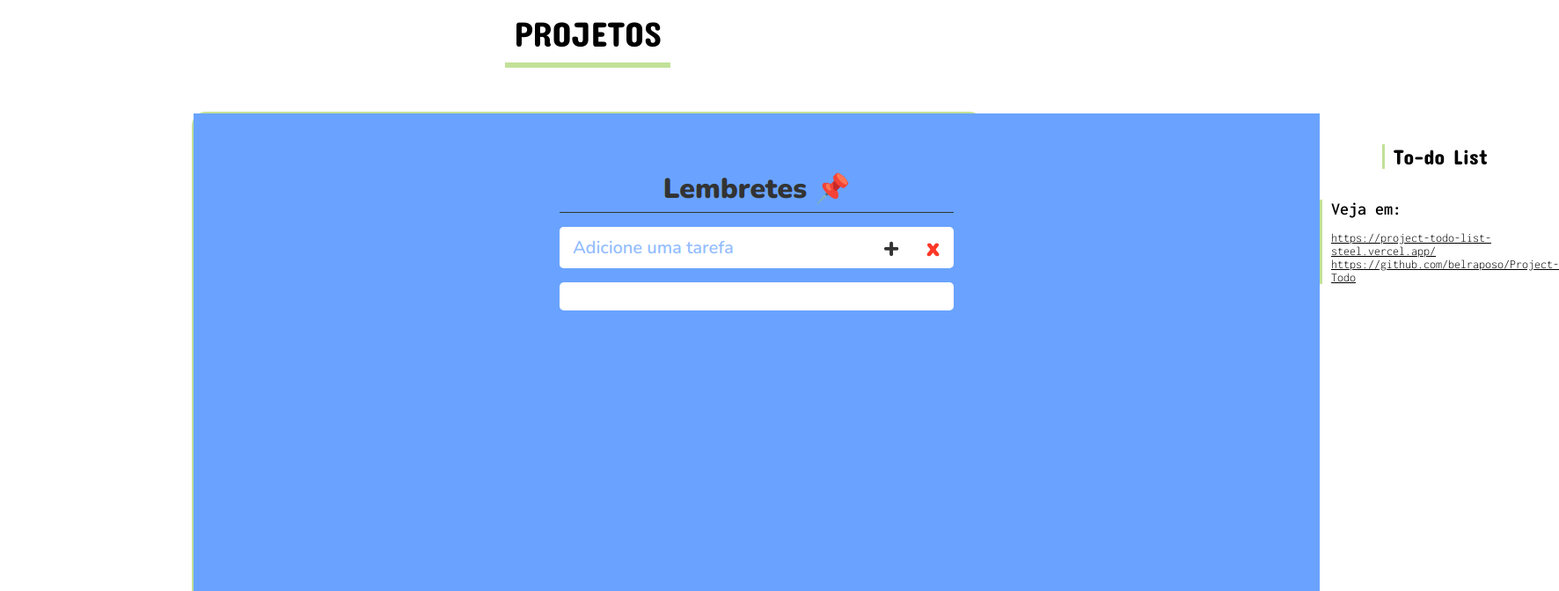
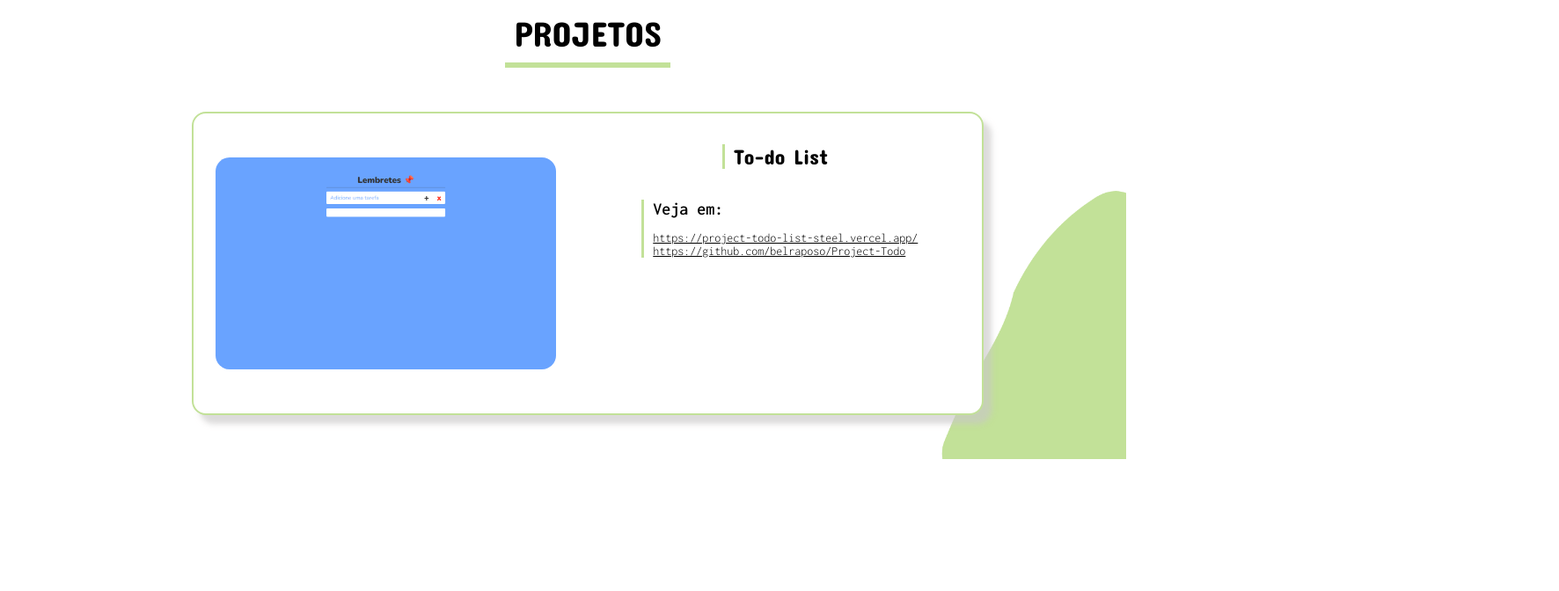
Before and after one commit to belqr/portfolio, a React (Create React App) app: page /about in a window 1280 px wide. Shown: the part 1020-1692 px from the top of the page at 88% size, 1772 px wide, since content can reach past the window. After the commit the page ends 1542 px from the top, so only its background shows below. Built offline with nearby package versions, Linux system fonts and the light colour scheme.

Commit message:
feat: fix component

```diff
--- a/src/pages/sobre/components/projects/project.jsx
+++ b/src/pages/sobre/components/projects/project.jsx
@@ -6,7 +6,9 @@ function Projects() {
       <Container>
          <h2> PROJETOS </h2>
          <section>
-         <img src={IMG01} alt='Projeto To-do List' />
+            <div className='box-img-projects'>
+               <img src={IMG01} alt='Projeto To-do List' />
+            </div>
             <div>
                <h3> To-do List </h3>
                <div>
```
